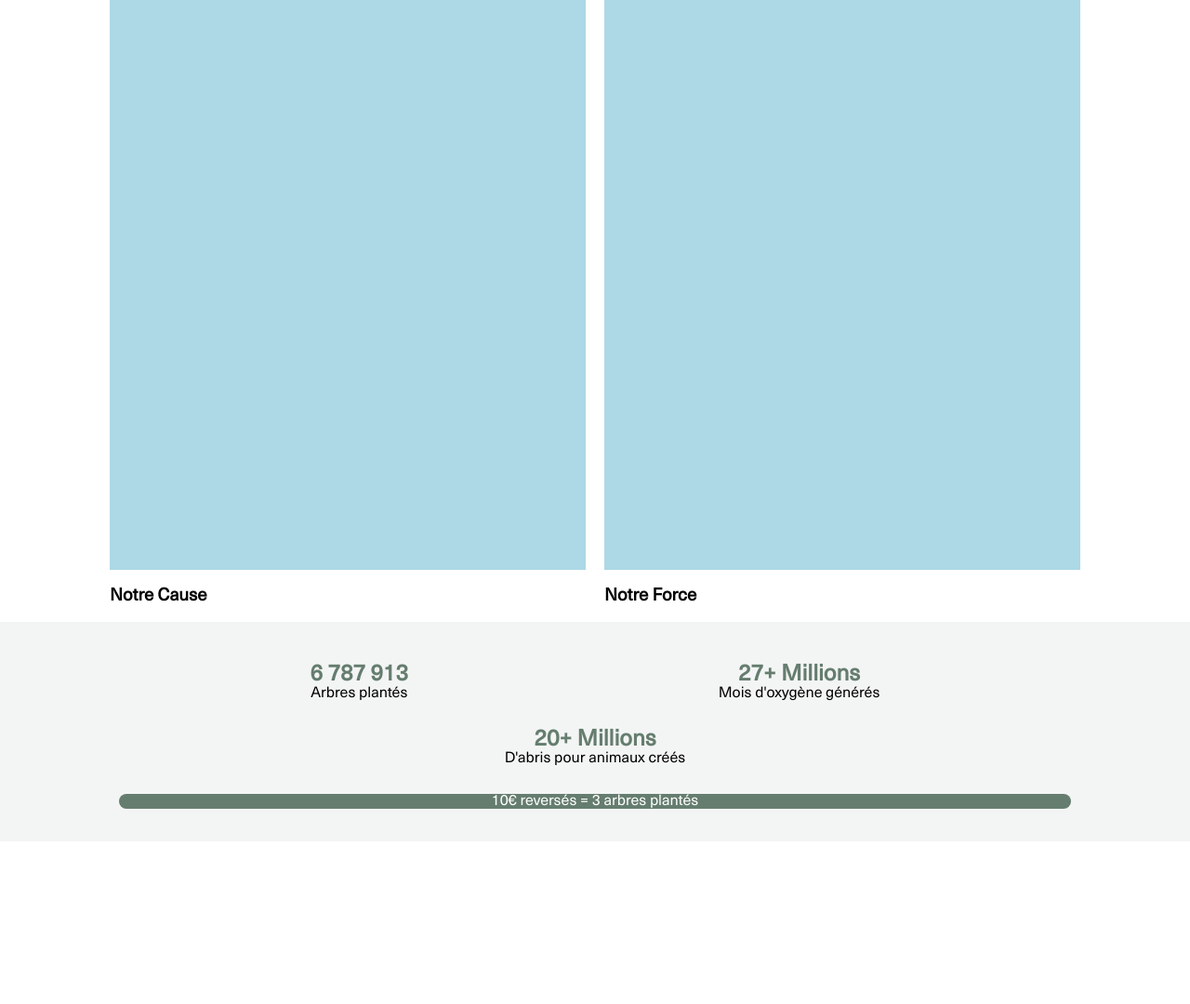
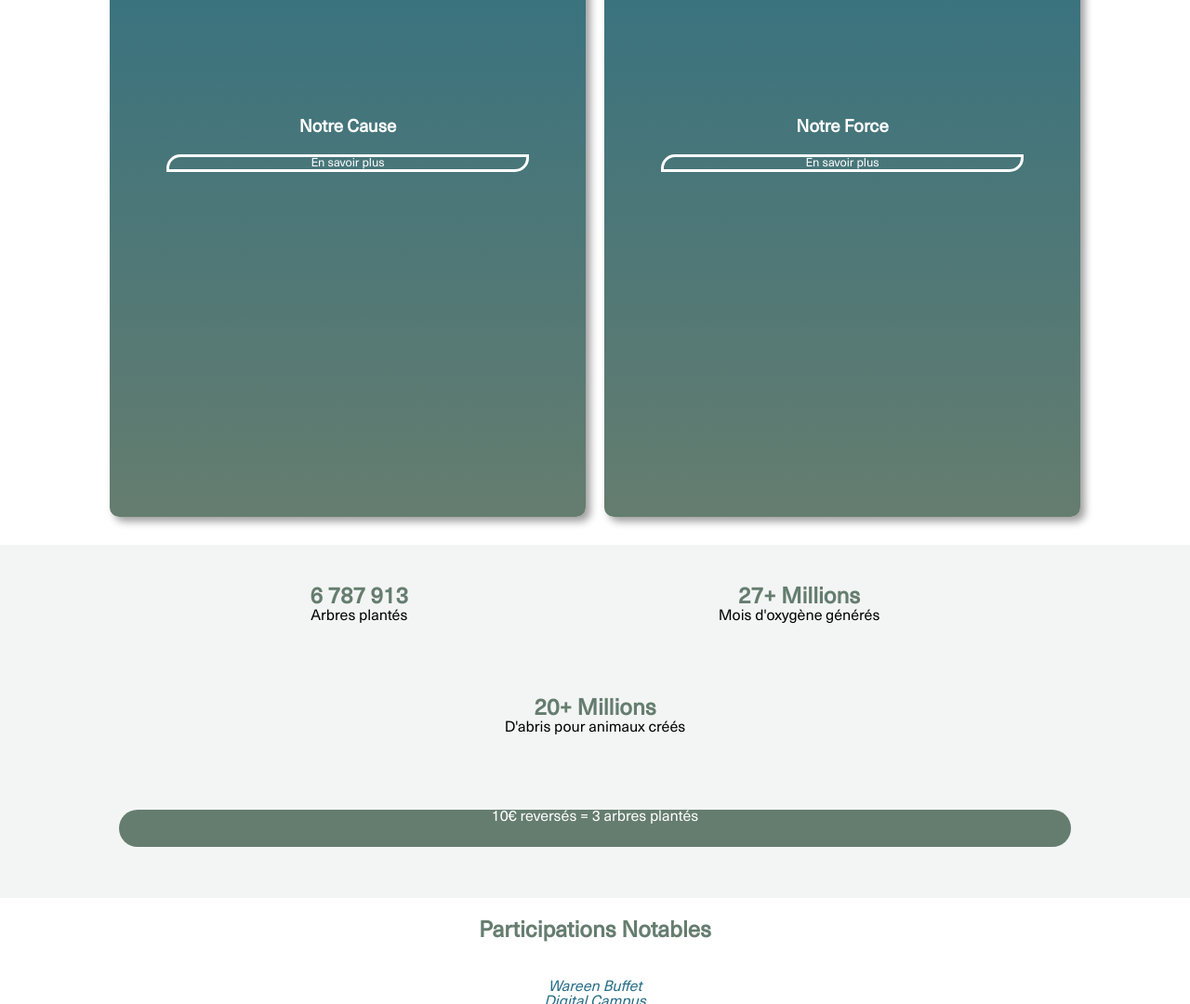
Before and after one commit to pyGab86/ReForest, a plain HTML site: page index.html in a window 1280 px wide. Shown: the part 1720-2800 px from the top of the page at 93% size. Before the commit the page ends 2625 px from the top, so only its background shows below. Drawn offline with nearby package versions, Linux system fonts and the light colour scheme.

Commit message:
travail sur la grille réalisations projets etc, ajout de participation notable

```diff
--- a/index.html
+++ b/index.html
@@ -42,28 +42,40 @@
             <section class="grid-area">
                 <div class="about-us">
                     <div class="">
-                        <div class='about-block'>
+                        <div class="about-block">
+                            <h3>Réalisations</h3>
+                            <div class="learn-more">
+                                <a href="">En savoir plus</a>
+                            </div>
+                        </div>
 
-                        </div>
-                        <h3>Réalisations</h3>
                     </div>
                     <div class="">
                         <div class='about-block'>
+                            <h3>Projets</h3>
+                            <div class="learn-more">
+                                <a href="">En savoir plus</a>
+                            </div>
+                        </div>
 
-                        </div>
-                        <h3>Projets</h3>
                     </div>
                     <div class="">
                         <div class='about-block'>
+                            <h3>Notre Cause</h3>
+                            <div class="learn-more">
+                                <a href="">En savoir plus</a>
+                            </div>
+                        </div>
 
-                        </div>
-                        <h3>Notre Cause</h3>
                     </div>
                     <div class="">
                         <div class='about-block'>
+                            <h3>Notre Force</h3>
+                            <div class="learn-more">
+                                <a href="">En savoir plus</a>
+                            </div>
+                        </div>
 
-                        </div>
-                        <h3>Notre Force</h3>
                     </div>
                 </div>
             </section>
@@ -92,6 +104,21 @@
                 </div>
             </section>
 
+            <section class="participants">
+                <div class="participants-title">
+                    <h3>Participations Notables</h3>
+                </div>
+                <div class="participants-list">
+                    <ul>
+                        <li>Wareen Buffet</li>
+                        <li>Digital Campus</li>
+                        <li>Leonardo DiCaprio</li>
+                        <li>Le groupe Fnac</li>
+                        <li id="trump">Donald Trump</li>
+                    </ul>
+                </div>
+            </section>
+
         </main>
 
         <script
--- a/style.scss
+++ b/style.scss
@@ -7,6 +7,7 @@ $burger-menu-shadow-color: rgba(66, 66, 66, 0.6);
 $grey: rgb(33, 33, 33);
 $header-height: 60px;
 $stats-bg-color: rgba(101, 125, 111, 0.08);
+$main-blue: rgb(38, 110, 134);
 
 // Charger la police Neue Haas Unica
 @font-face {
@@ -165,15 +166,39 @@ body {
             justify-content: center;
 
             .about-us {
-                margin-top: 30px;
+                margin: 30px 0px;
                 display: grid;
                 grid-template-columns: repeat(2, 1fr);
                 gap: 20px;
 
                 .about-block {
-                    background-color: lightblue;
+                    background: linear-gradient($main-blue, $main-green);
                     width: 40vw;
                     height: 64vw;
+                    border-radius: 10px;
+                    box-shadow: 5px 5px 8px rgba(0, 0, 0, 0.385);
+                    display: flex;
+                    flex-direction: column;
+                    justify-content: center;
+                    align-items: center;
+
+                    h3 {
+                        color: white;
+                    }
+
+                    .learn-more {
+                        border: 3px white solid;
+                        border-radius: 15px 0px 15px 0px;
+                        width: 75%;
+                        display: flex;
+                        justify-content: center;
+
+                        a {
+                            color: white;
+                            font-size: 0.8rem;
+                        }
+                    }
+
                 }
             }
         }
@@ -210,6 +235,10 @@ body {
                 }
             }
 
+            .animals {
+                margin-top: 10vh;
+            }
+
             .donate-argued {
                 background-color: $main-green;
                 border-radius: 20px;
@@ -217,7 +246,10 @@ body {
                 margin-inline: 10%;
                 display: flex;
                 align-items: baseline;
-                margin-bottom: 20px;
+                margin-top: 10vh;
+                margin-bottom: 5vh;
+                height: 5vh;
+                align-content: center;
 
                 a {
                     color: white;
@@ -228,5 +260,40 @@ body {
                 background-color: rgb(120, 145, 131);
             }
         }
+
+        .participants {
+
+            .participants-title {
+                display: flex;
+                justify-content: center;
+
+                h3 {
+                    color: $main-green;
+                    font-size: 1.5rem;
+                    font-weight: 600;
+                }
+
+            }
+
+            .participants-list {
+
+                ul {
+                    display: flex;
+                    flex-direction: column;
+                    align-items: center;
+                    padding-left: 0px;
+
+                    li {
+                        list-style: none;
+                        color: $main-blue;
+                        font-style: italic;
+                    }
+
+                    #trump {
+                        text-decoration: line-through $main-blue solid;
+                    }
+                }
+            }
+        }
     }
 }
```
Also changed, not shown: style.css, 1 other file.
